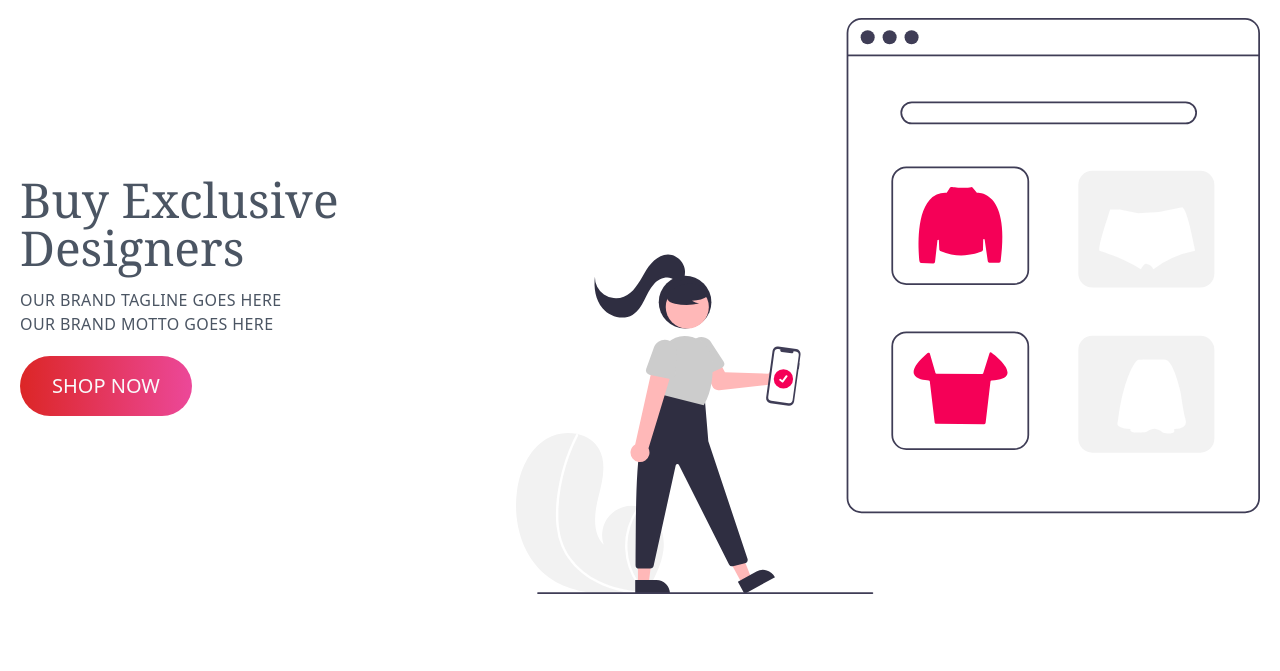
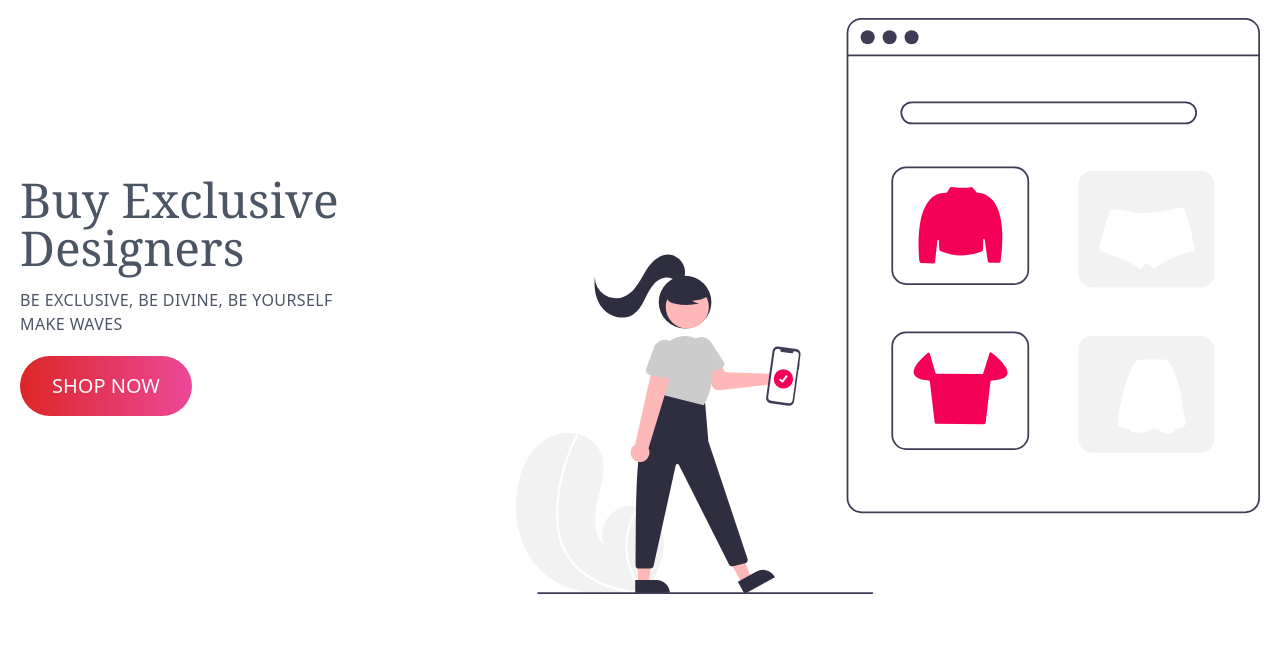
Before and after one commit to devChukz/E-commerce-Website, a website: page public/index.html in a window 1280 px wide. Shown: the part 91-762 px from the top of the page. Drawn offline with nearby package versions, Linux system fonts and the light colour scheme.

Commit message:
seventh commit

```diff
--- a/public/index.html
+++ b/public/index.html
@@ -42,8 +42,8 @@
     <main class="md:flex md:flex-row mt-10"> <!--Hero Section-->
       <div class="md:w-2/5 flex flex-col justify-center items-center">
         <h2 class="font-serif text-5xl text-gray-600 mb-4 text-center md:self-start md:text-left">Buy Exclusive Designers</h2>
-        <p class="uppercase text-gray-600 tracking-wide text-center md:self-start md:text-left">Our brand Tagline goes here</p>
-        <p class="uppercase text-gray-600 tracking-wide text-center md:self-start md:text-left">Our brand Motto goes here</p>
+        <p class="uppercase text-gray-600 tracking-wide text-center md:self-start md:text-left">Be Exclusive, Be Divine, Be Yourself</p>
+        <p class="uppercase text-gray-600 tracking-wide text-center md:self-start md:text-left">Make waves</p>
         <a href="#" class="bg-gradient-to-r from-red-600 to-pink-500 rounded-full py-4 px-8 text-gray-50 uppercase text-xl md:self-start my-5">Shop Now</a>
       </div>
       <div class="md:w-3/5">
```
